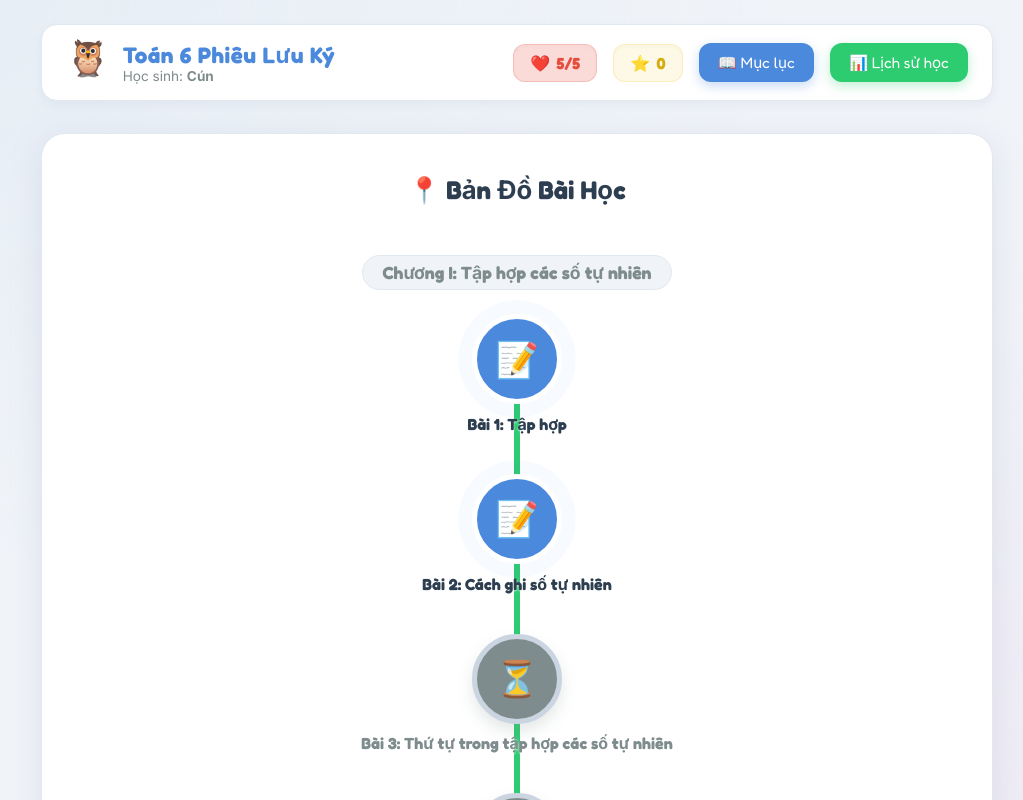
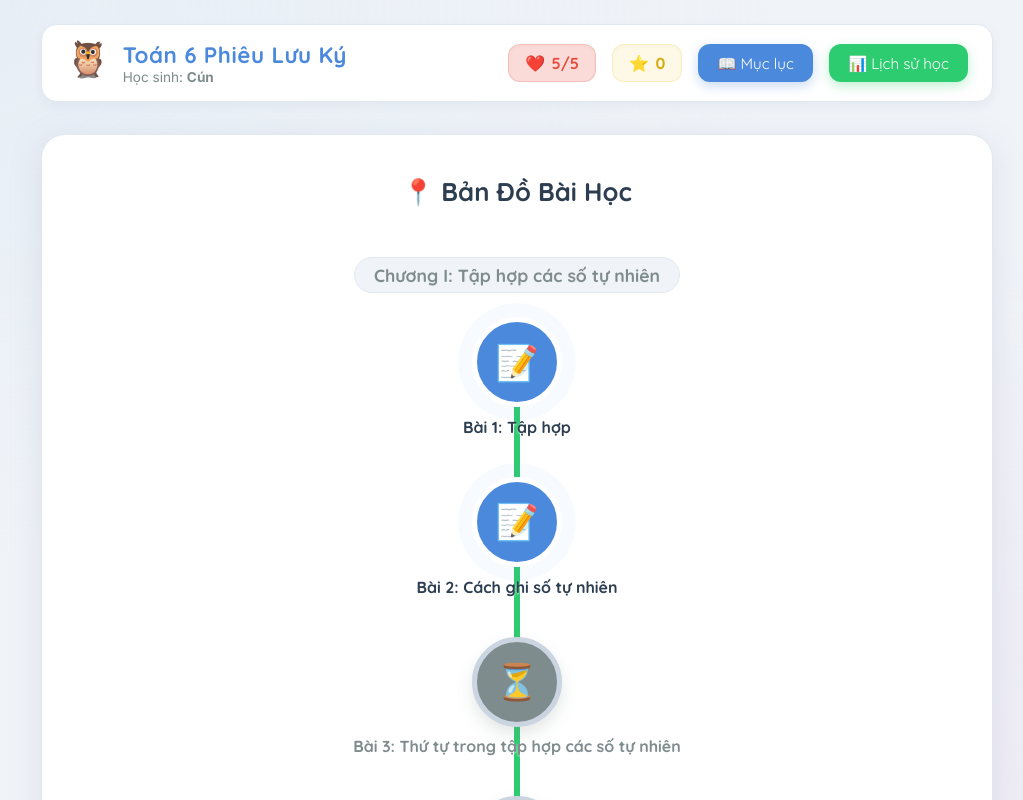
Before and after one commit to chuductu-ui/toan6-cun, a React (Vite) app in the folder math6-app/: page / in a window 1280 px wide. Shown: the top 800 px of the page, without its empty margins (123-1146 px from the left). Built offline with nearby package versions, Linux system fonts and the light colour scheme.

Commit message:
style: replace Fredoka font with Quicksand to fix Vietnamese diacritics

```diff
--- a/math6-app/src/index.css
+++ b/math6-app/src/index.css
@@ -1,4 +1,4 @@
-@import url('https://fonts.googleapis.com/css2?family=Fredoka:wght@400;500;600;700&family=Inter:wght@400;500;600;700&display=swap');
+@import url('https://fonts.googleapis.com/css2?family=Inter:wght@400;500;600;700&family=Quicksand:wght@400;500;600;700&display=swap');
 
 :root {
   --primary: #4b89dc;
@@ -19,7 +19,7 @@
   --radius-md: 16px;
   --radius-sm: 12px;
   --font-main: 'Inter', system-ui, sans-serif;
-  --font-game: 'Fredoka', 'Inter', system-ui, sans-serif;
+  --font-game: 'Quicksand', 'Inter', system-ui, sans-serif;
   --shadow: 0 8px 30px rgba(166, 173, 201, 0.25);
   --shadow-sm: 0 4px 10px rgba(166, 173, 201, 0.15);
   --transition: all 0.25s cubic-bezier(0.4, 0, 0.2, 1);
```
